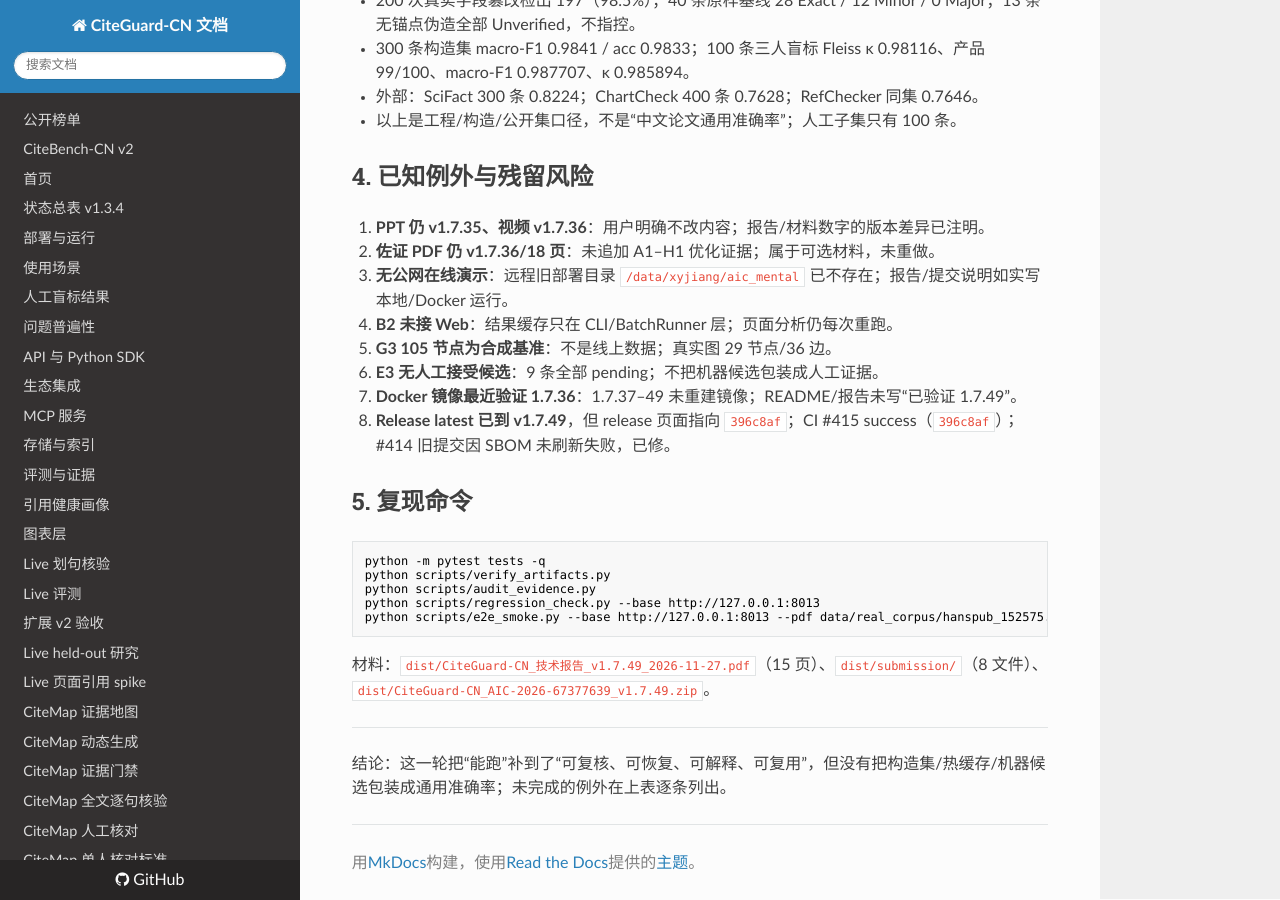
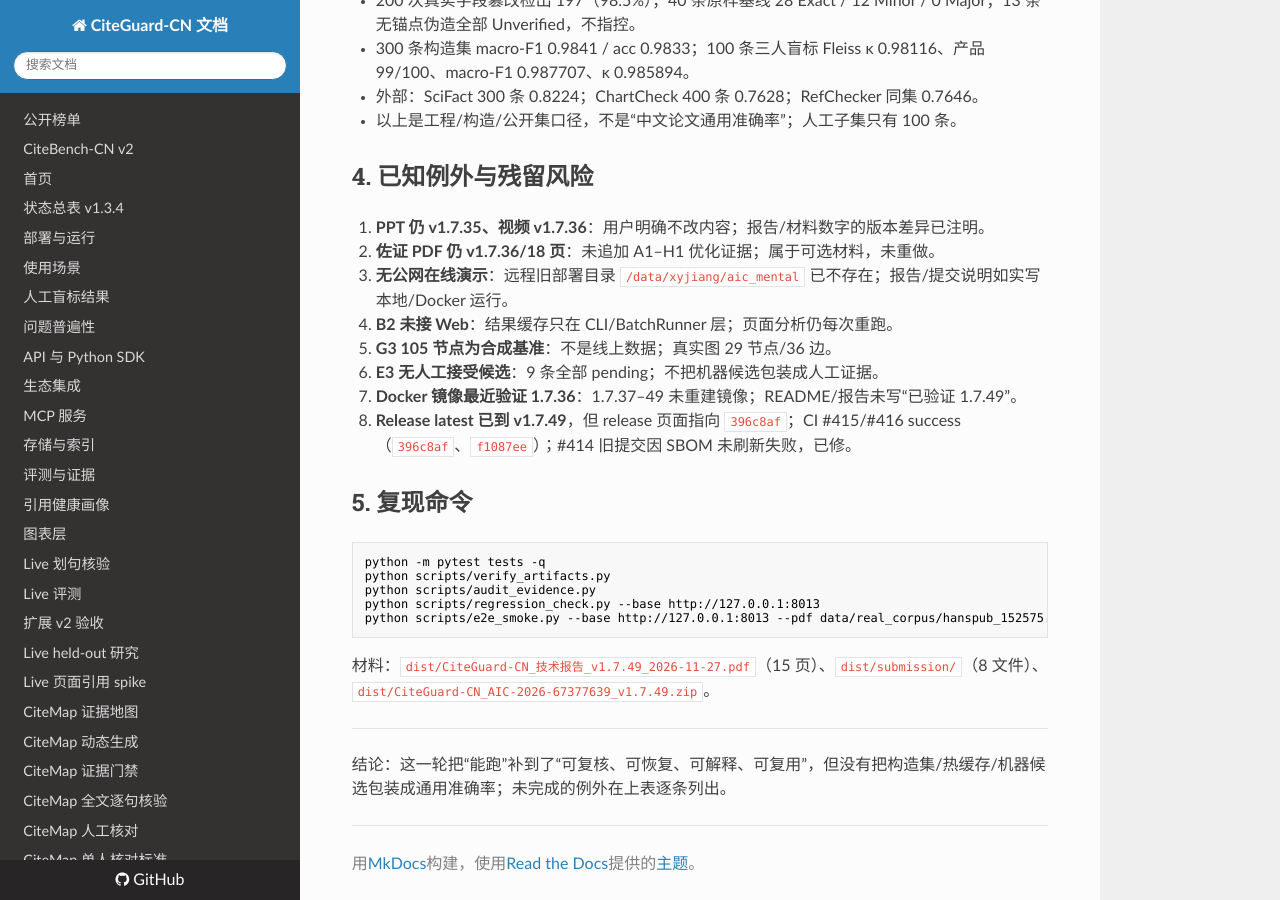
Before and after one commit to kkk431/citeguard-cn, an MkDocs documentation site: the page built from docs/optimization_report.md, in a window 1280 px wide and 900 px high, scrolled down 3284 px. Built offline with MkDocs 1.6.1, drawn with Linux system fonts in a browser that asks for light colours; nearby versions of some CDN libraries.

Commit message:
docs: record final CI green for v1.7.49

```diff
--- a/docs/optimization_report.md
+++ b/docs/optimization_report.md
@@ -105,7 +105,7 @@ diff 显示 resolved/still/new 计数、字段级旧→新、已解决/新增/
 5. **G3 105 节点为合成基准**：不是线上数据；真实图 29 节点/36 边。
 6. **E3 无人工接受候选**：9 条全部 pending；不把机器候选包装成人工证据。
 7. **Docker 镜像最近验证 1.7.36**：1.7.37–49 未重建镜像；README/报告未写“已验证 1.7.49”。
-8. **Release latest 已到 v1.7.49**，但 release 页面指向 `396c8af`；CI #415 success（`396c8af`）；#414 旧提交因 SBOM 未刷新失败，已修。
+8. **Release latest 已到 v1.7.49**，但 release 页面指向 `396c8af`；CI #415/#416 success（`396c8af`、`f1087ee`）；#414 旧提交因 SBOM 未刷新失败，已修。
 
 ## 5. 复现命令
 
```
Also changed, not shown: docs/materials_audit.md (+1 -1 lines).
